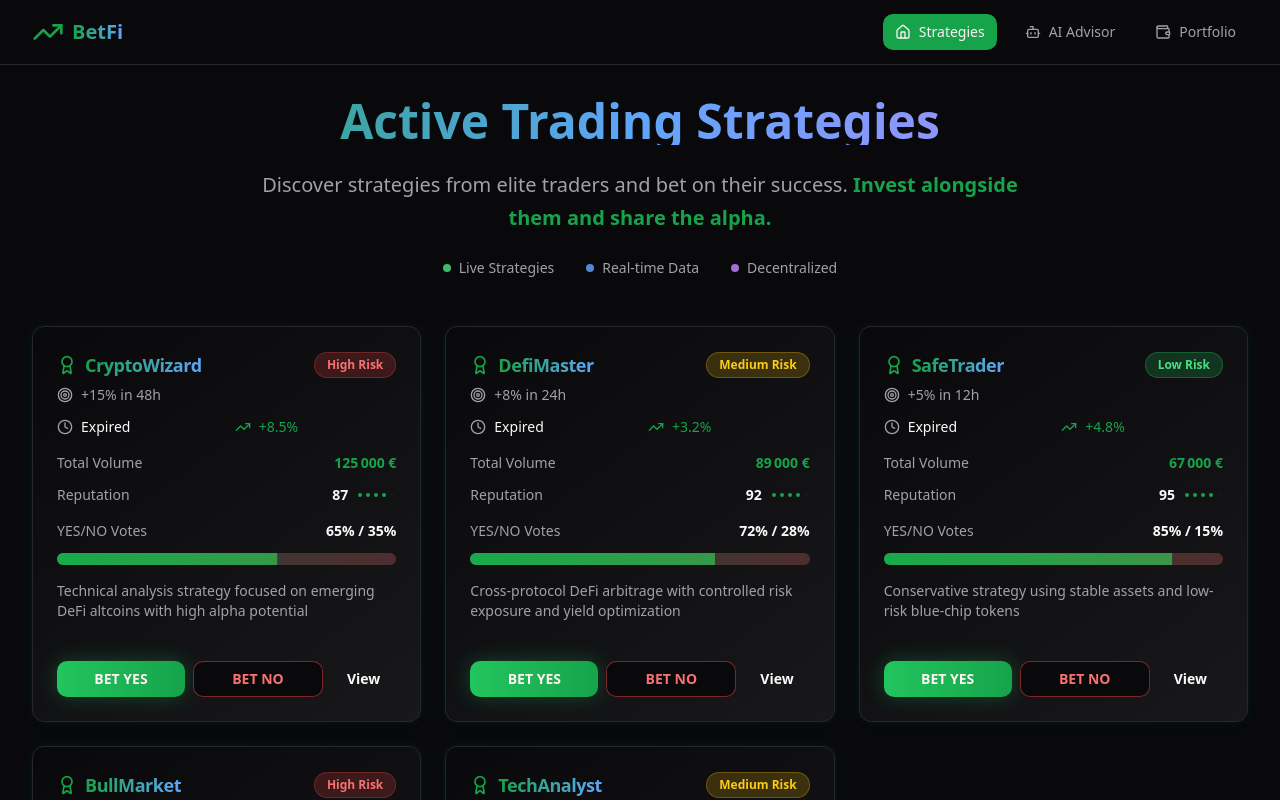
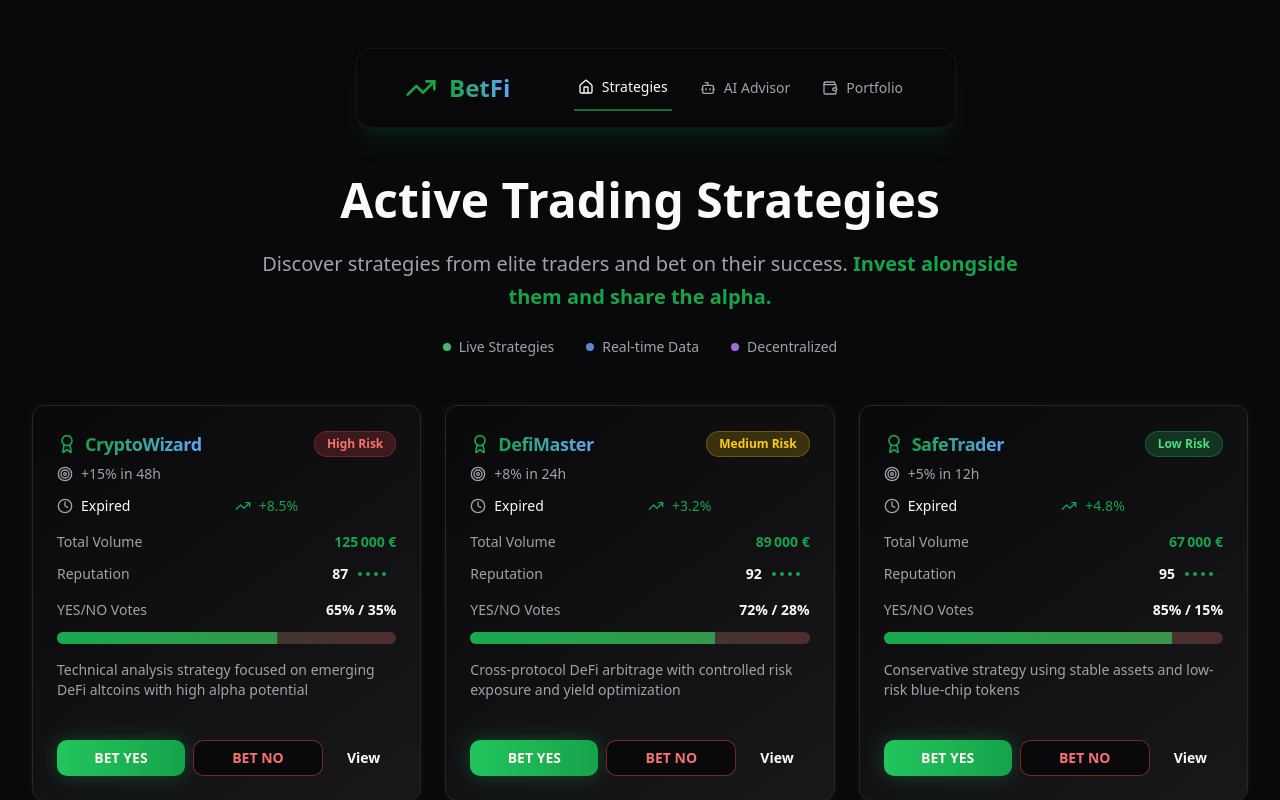
Before and after one commit to PoCInnovation/BetFi, a Next.js app in the folder frontend/: page / in a window 1280 px wide. Shown: the top 800 px of the page. Built offline with nearby package versions, Linux system fonts and the light colour scheme.

Commit message:
style(frontend): update header styling and improve navigation layout

```diff
--- a/frontend/src/app/page.tsx
+++ b/frontend/src/app/page.tsx
@@ -6,7 +6,7 @@ export default function Home() {
     <div className="min-h-screen">
       <div className="max-w-7xl mx-auto px-4 sm:px-6 lg:px-8 py-8">
         <div className="text-center mb-12">
-          <h1 className="text-5xl font-bold bg-gradient-to-r from-primary via-blue-400 to-purple-400 bg-clip-text text-transparent mb-6">
+          <h1 className="text-5xl font-bold text-foreground bg-clip-text mb-6">
             Active Trading Strategies
           </h1>
           <p className="text-xl text-muted-foreground max-w-3xl mx-auto leading-relaxed">
--- a/frontend/src/components/navigation.tsx
+++ b/frontend/src/components/navigation.tsx
@@ -15,18 +15,18 @@ const Navigation = () => {
   ];
 
   return (
-    <nav className="bg-card border-b border-border backdrop-blur-sm bg-opacity-90">
-      <div className="max-w-7xl mx-auto px-4 sm:px-6 lg:px-8">
-        <div className="flex items-center justify-between h-16">
-          <div className="flex items-center">
-            <Link href="/" className="flex items-center space-x-2 group">
-              <TrendingUp className="h-8 w-8 text-primary group-hover:glow-green transition-all duration-300" />
-              <span className="text-xl font-bold bg-gradient-to-r from-primary to-blue-400 bg-clip-text text-transparent">
+    <div className="w-full flex justify-center py-8 px-4">
+      <div className="relative">
+        <nav className="shadow-primary/10 inset-4 shadow-xl relative bg-card/90 backdrop-blur-xl border border-border/50 rounded-2xl px-12 py-4 min-w-[600px] max-w-4xl">
+          <div className="flex items-center justify-between w-full">
+            <Link href="/" className="flex items-center space-x-3 group">
+              <TrendingUp className="h-8 w-8 text-primary group-hover:scale-110 transition-all duration-300" />
+              <span className="text-2xl font-bold bg-gradient-to-r from-primary to-blue-400 bg-clip-text text-transparent">
                 BetFi
               </span>
             </Link>
-          </div>
-          <div className="flex space-x-4">
+
+          <div className="flex space-x-6">
             {navItems.map((item) => {
               const isActive = pathname === item.href;
               return (
@@ -34,10 +34,10 @@ const Navigation = () => {
                   key={item.href}
                   href={item.href}
                   className={cn(
-                    "flex items-center space-x-2 px-3 py-2 rounded-md text-sm font-medium transition-colors",
+                    "relative px-1 flex items-center space-x-2 py-3 text-sm font-medium transition-all duration-300 group",
                     isActive
-                      ? "bg-primary text-primary-foreground"
-                      : "text-muted-foreground hover:text-foreground hover:bg-accent"
+                      ? "border-b-2 border-primary/65"
+                      : "text-muted-foreground hover:border-b-2 hover:border-primary/30"
                   )}
                 >
                   <item.icon className="h-4 w-4" />
@@ -46,9 +46,10 @@ const Navigation = () => {
               );
             })}
           </div>
-        </div>
+          </div>
+        </nav>
       </div>
-    </nav>
+    </div>
   );
 };
 
```
